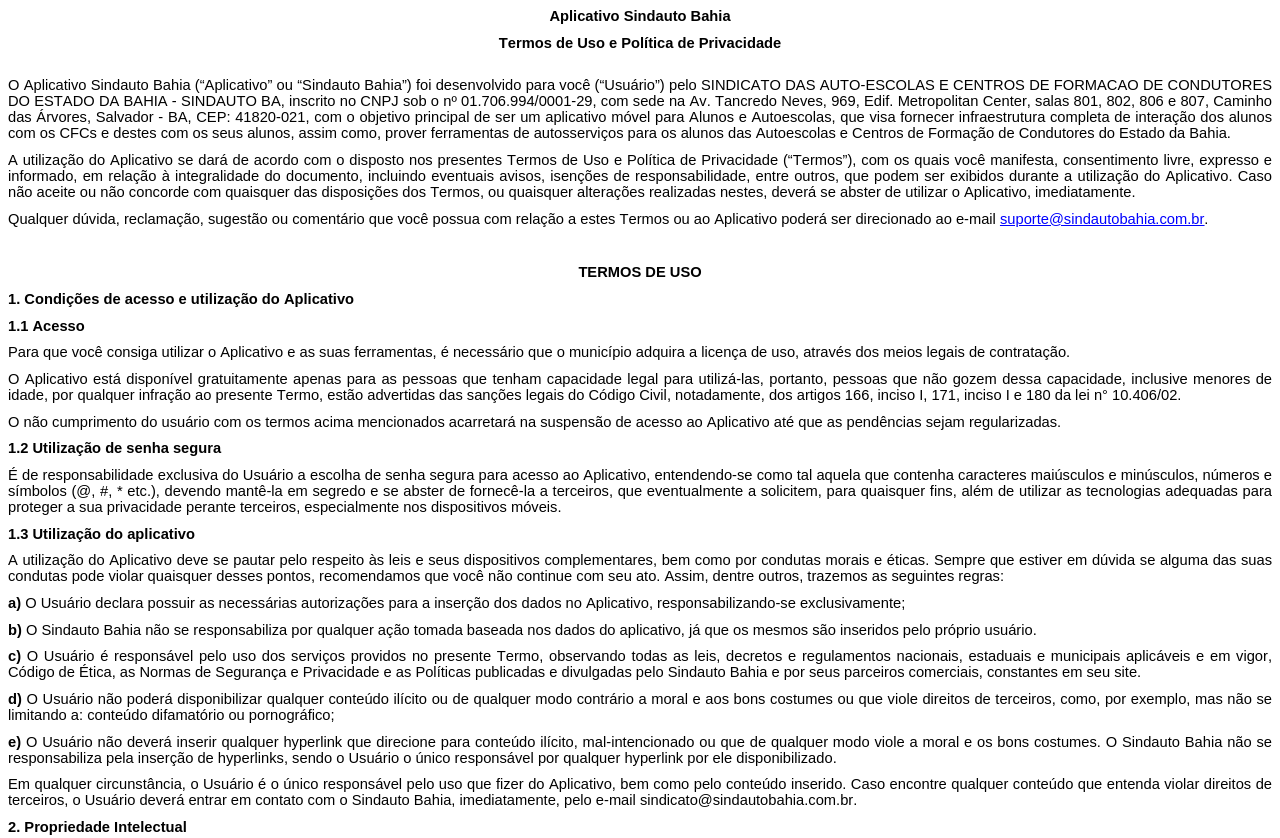
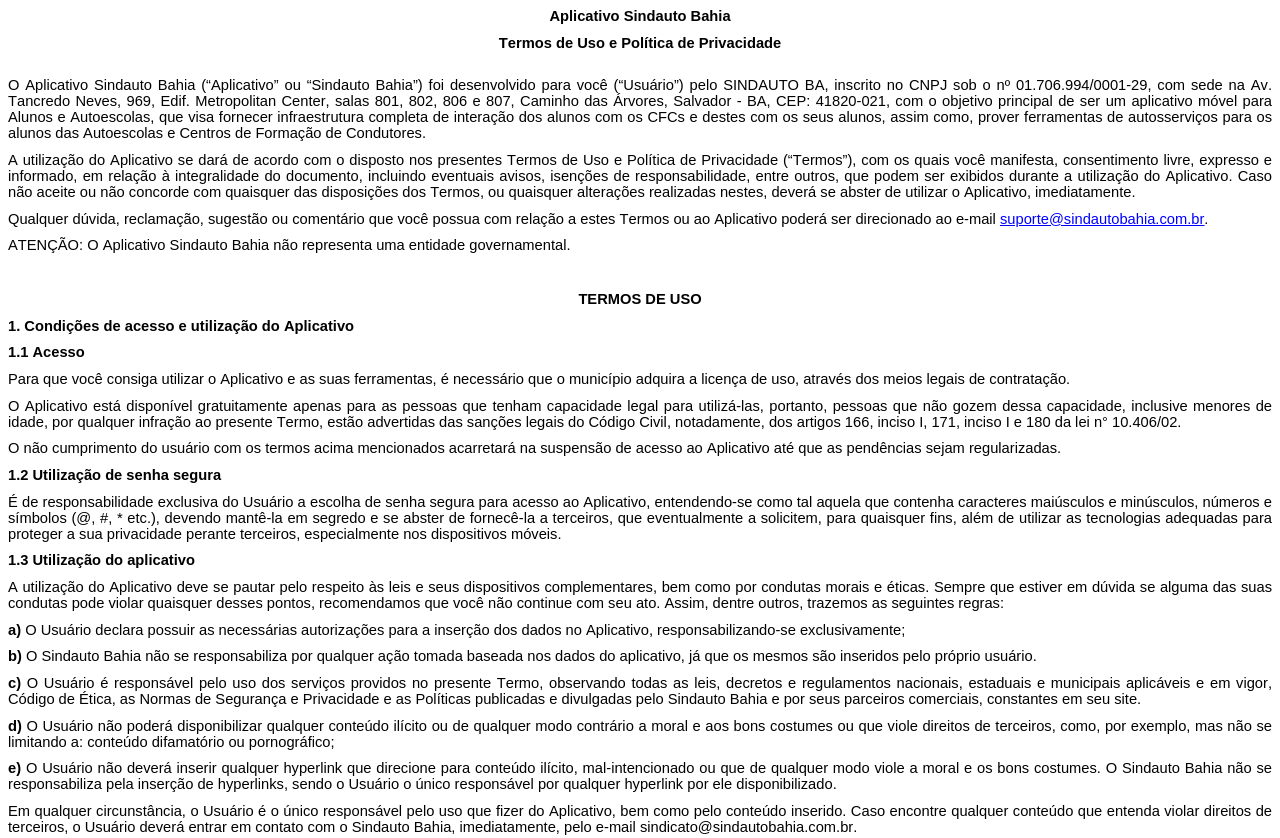
Before and after one commit to aventitecnologia/sindautobahia, a plain HTML site: page index.html in a window 1280 px wide. Shown: the top 838 px of the page. Drawn offline with Linux system fonts and the light colour scheme.

Commit message:
Update index.html

```diff
--- a/index.html
+++ b/index.html
@@ -22,9 +22,10 @@
 <p class="p1"><span class="s1"><b>Aplicativo Sindauto Bahia</b></span></p>
 <p class="p1"><span class="s1"><b>Termos de Uso e Política de Privacidade</b></span></p>
 <p class="p2"><span class="s1"> </span></p>
-<p class="p3"><span class="s1">O Aplicativo Sindauto Bahia (“Aplicativo” ou “Sindauto Bahia”) foi desenvolvido para você (“Usuário”) pelo SINDICATO DAS AUTO-ESCOLAS E CENTROS DE FORMACAO DE CONDUTORES DO ESTADO DA BAHIA - SINDAUTO BA, inscrito no CNPJ sob o nº</span><span class="s2"> </span><span class="s1">01.706.994/0001-29, com sede na Av. Tancredo Neves, 969, Edif. Metropolitan Center, salas 801, 802, 806 e 807, Caminho das Árvores, Salvador - BA, CEP: 41820-021, com o objetivo principal de ser um aplicativo móvel para Alunos e Autoescolas, que visa fornecer infraestrutura completa de interação dos alunos com os CFCs e destes com os seus alunos, assim como, prover ferramentas de autosserviços para os alunos das Autoescolas e Centros de Formação de Condutores do Estado da Bahia.</span></p>
+<p class="p3"><span class="s1">O Aplicativo Sindauto Bahia (“Aplicativo” ou “Sindauto Bahia”) foi desenvolvido para você (“Usuário”) pelo SINDAUTO BA, inscrito no CNPJ sob o nº</span><span class="s2"> </span><span class="s1">01.706.994/0001-29, com sede na Av. Tancredo Neves, 969, Edif. Metropolitan Center, salas 801, 802, 806 e 807, Caminho das Árvores, Salvador - BA, CEP: 41820-021, com o objetivo principal de ser um aplicativo móvel para Alunos e Autoescolas, que visa fornecer infraestrutura completa de interação dos alunos com os CFCs e destes com os seus alunos, assim como, prover ferramentas de autosserviços para os alunos das Autoescolas e Centros de Formação de Condutores.</span></p>
 <p class="p3"><span class="s1">A utilização do Aplicativo se dará de acordo com o disposto nos presentes Termos de Uso e Política de Privacidade (“Termos”), com os quais você manifesta, consentimento livre, expresso e informado, em relação à integralidade do documento, incluindo eventuais avisos, isenções de responsabilidade, entre outros, que podem ser exibidos durante a utilização do Aplicativo. Caso não aceite ou não concorde com quaisquer das disposições dos Termos, ou quaisquer alterações realizadas nestes, deverá se abster de utilizar o Aplicativo, imediatamente.</span></p>
 <p class="p3"><span class="s1">Qualquer dúvida, reclamação, sugestão ou comentário que você possua com relação a estes Termos ou ao Aplicativo poderá ser direcionado ao e-mail <a href="mailto:suporte@sindautobahia.com.br"><span class="s3">suporte@sindautobahia.com.br</span></a>.</span></p>
+<p class="p3"><span class="s1">ATENÇÃO: O Aplicativo Sindauto Bahia não representa uma entidade governamental.</span></p>
 <p class="p3"><span class="s1"> </span></p>
 <p class="p1"><span class="s1"><b>TERMOS DE USO</b></span></p>
 <p class="p3"><span class="s1"><b>1. Condições de acesso e utilização do Aplicativo</b></span></p>
```
